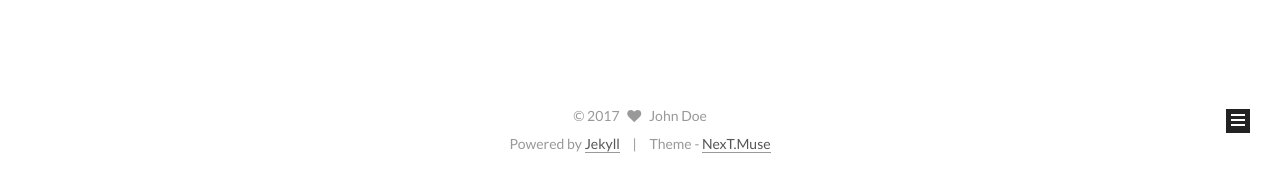
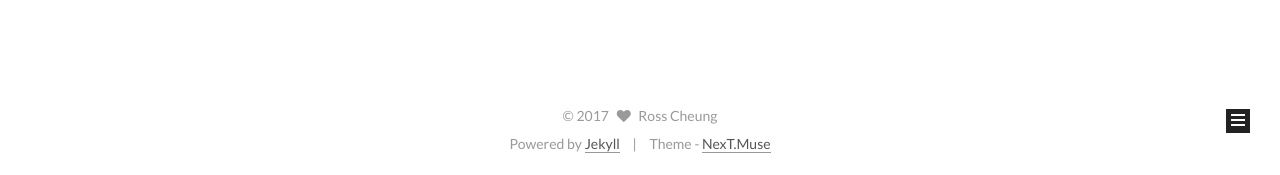
Before and after one commit to craobhruadh/craobhruadh.github.io, a Jekyll site: the page built from index.html, in a window 1280 px wide. Shown: the part 722-897 px from the top of the page. Built offline with Jekyll 4.4.1, drawn with Linux system fonts in a browser that asks for light colours; the list of posts is cut into pages by our own code.

Commit message:
more changes

```diff
--- a/_config.yml
+++ b/_config.yml
@@ -7,10 +7,10 @@
 title: NexT
 subtitle:
 description:
-author: John Doe
+author: Ross Cheung
 # Support language: de, en, fr-FR, id, ja, ko, pt-BR, pt, ru, zh-Hans, zh-hk, zh-tw
 language: en
-date_format: '%Y-%m-%d'
+date_format: '%m-%Y-%d'
 
 # URL
 ## If your site is put in a subdirectory, set url as 'http://yoursite.com' and baseurl as '/child'
```
